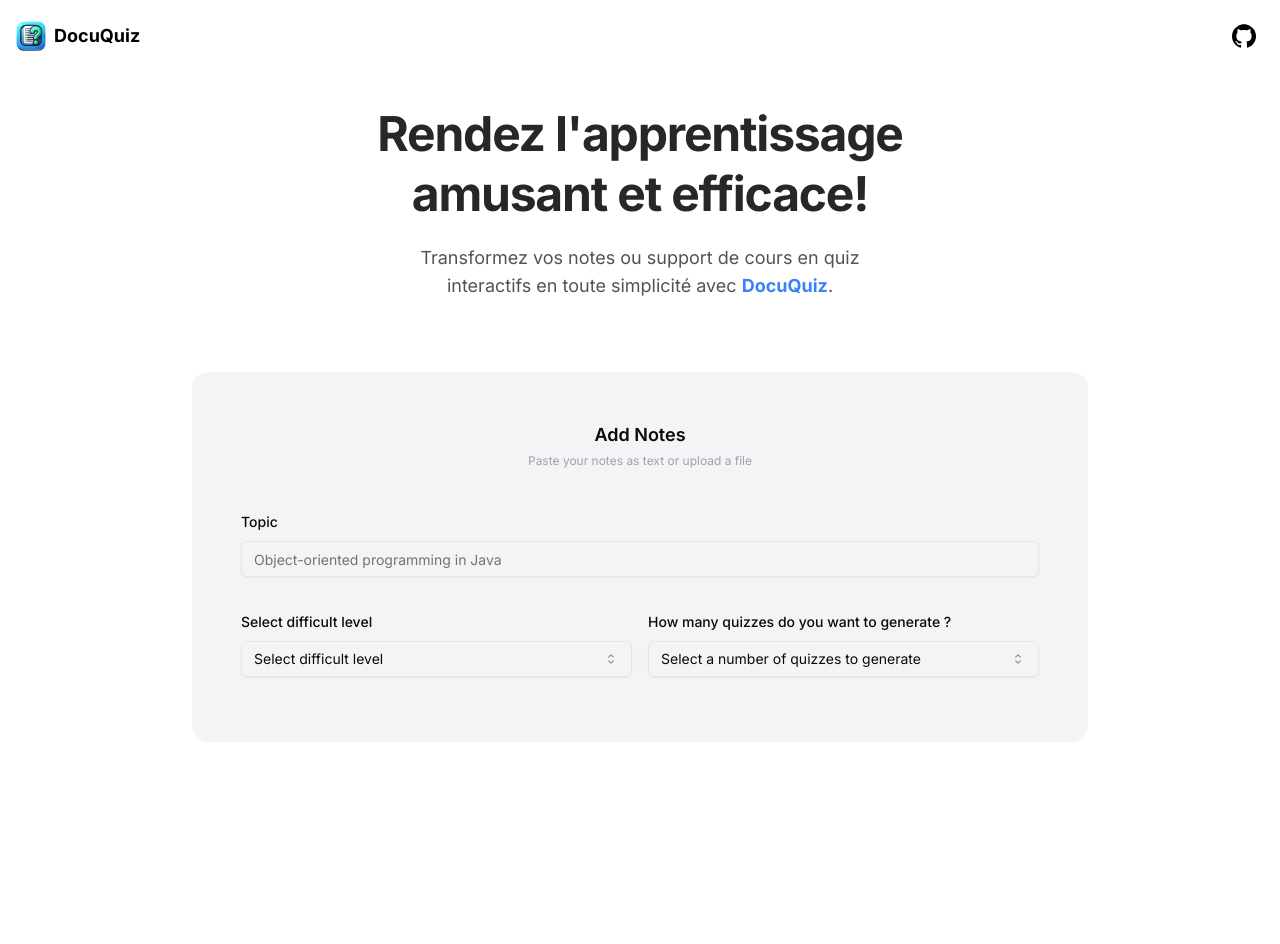
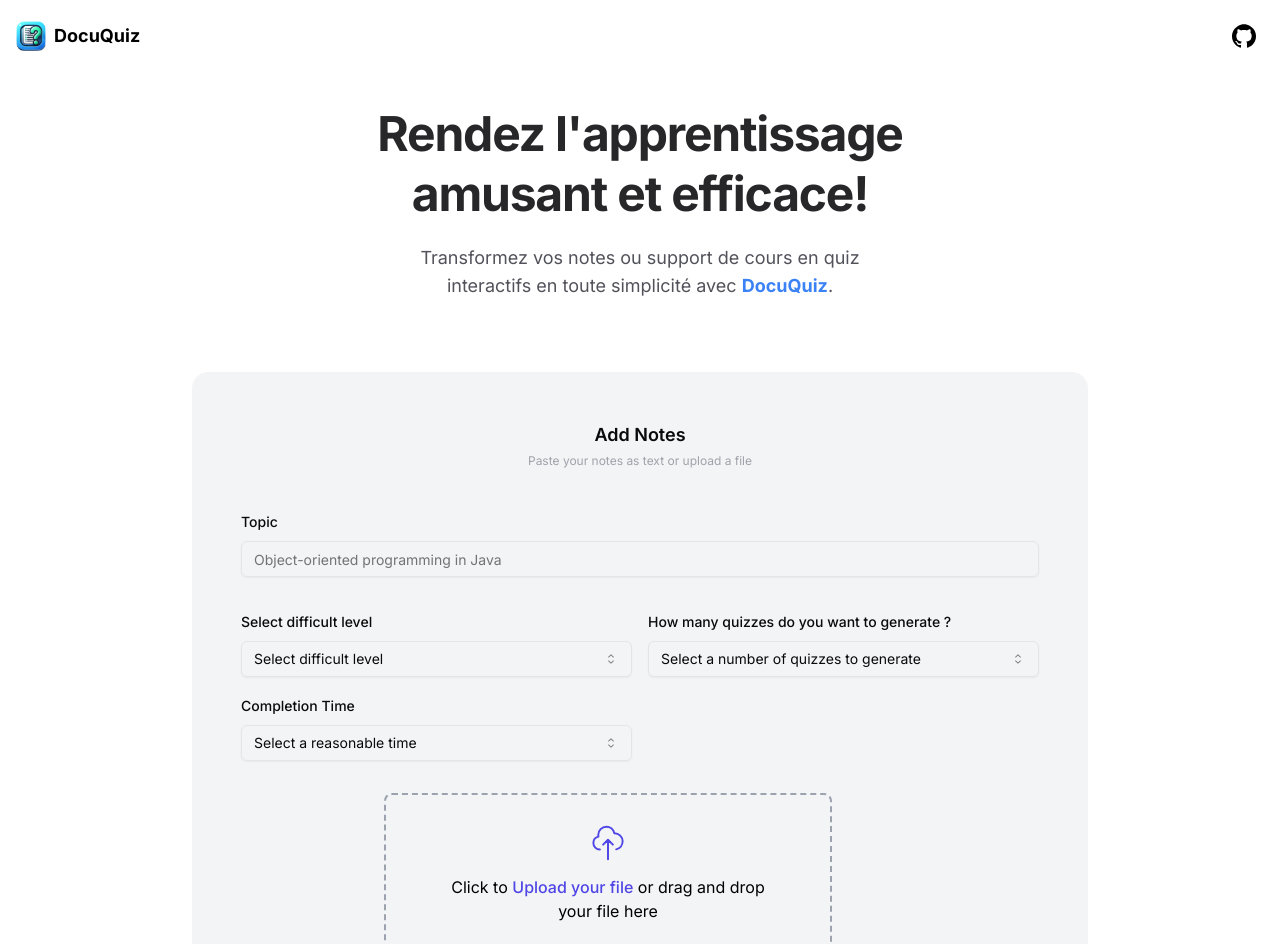
Before and after one commit to AbassHammed/DocuQuiz, a Next.js app: page / in a window 1280 px wide. Shown: the top 944 px of the page. Before the commit the page ends 800 px from the top, so only its background shows below. Built offline with nearby package versions, Linux system fonts and the light colour scheme.

Commit message:
Getting things done

```diff
--- a/package.json
+++ b/package.json
@@ -27,6 +27,7 @@
     "@radix-ui/react-toast": "^1.2.1",
     "class-variance-authority": "^0.7.0",
     "clsx": "^2.1.1",
+    "lucide-react": "^0.412.0",
     "next": "14.2.5",
     "react": "^18",
     "react-dom": "^18",
--- a/src/components/homeForm.tsx
+++ b/src/components/homeForm.tsx
@@ -2,7 +2,7 @@
 /* eslint-disable quotes */
 'use client';
 
-import { useState } from 'react';
+import { useEffect, useState } from 'react';
 
 import {
   Form,
@@ -22,6 +22,7 @@ import {
 } from '@components';
 import { zodResolver } from '@hookform/resolvers/zod';
 import pdfToText from '@lib/utils';
+import { XIcon } from 'lucide-react';
 import { useForm } from 'react-hook-form';
 import { z } from 'zod';
 
@@ -65,7 +66,22 @@ const HomeForm = () => {
   const [error, setError] = useState<Error | undefined>();
   const [generating, setGenerating] = useState(false);
 
-  const handleSelectFile = (files: FileList | null) => {
+  const convertPdfToText = async (files: File) => {
+    if (!files) {
+      toast({
+        variant: 'destructive',
+        title: 'Error loading file',
+        description: 'Make sure the file is a searchable PDF file and less than 10MB in size. ',
+      });
+      return;
+    }
+
+    await pdfToText(files)
+      .then(response => setNote(response))
+      .catch(error => setError(error));
+  };
+
+  const handleSelectFile = async (files: FileList | null) => {
     if (!files || files.length === 0) {
       return toast({
         variant: 'warn',
@@ -83,28 +99,13 @@ const HomeForm = () => {
       });
     }
     setPdfFile(file);
-  };
-
-  const convertPdfToText = async () => {
-    if (!pdfFile) {
-      toast({
-        variant: 'destructive',
-        title: 'Error loading file',
-        description: 'Make sure the file is a searchable PDF file and less than 10MB in size. ',
-      });
-      return;
-    }
-
-    await pdfToText(pdfFile)
-      .then(response => setNote(response))
-      .catch(error => setError(error));
+    await convertPdfToText(file);
   };
 
   const handleFile = async (files: FileList | null) => {
     try {
       setGenerating(true);
       handleSelectFile(files);
-      await convertPdfToText();
     } catch (error) {
       setError(error as Error);
     } finally {
@@ -198,6 +199,79 @@ const HomeForm = () => {
                   </FormItem>
                 )}
               />
+              <FormField
+                control={form.control}
+                name="time"
+                render={({ field }) => (
+                  <FormItem>
+                    <FormLabel>Completion Time</FormLabel>
+                    <Select onValueChange={field.onChange} defaultValue={field.value}>
+                      <FormControl>
+                        <SelectTrigger>
+                          <SelectValue placeholder="Select a reasonable time" />
+                        </SelectTrigger>
+                      </FormControl>
+                      <SelectContent>
+                        {quizTime.map(diff => (
+                          <SelectItem key={diff.label} value={diff.label}>
+                            {diff.label}
+                          </SelectItem>
+                        ))}
+                      </SelectContent>
+                    </Select>
+                    <FormMessage />
+                  </FormItem>
+                )}
+              />
+            </div>
+
+            <div className="mt-5">
+              <div className="max-w-lg mx-auto">
+                {!pdfFile && (
+                  <div className="max-w-md h-40 rounded-lg border-2 border-gray-400 border-dashed flex items-center justify-center">
+                    <label htmlFor="file" className="cursor-pointer text-center p-4 md:p-8">
+                      <svg
+                        className="w-10 h-10 mx-auto"
+                        viewBox="0 0 41 40"
+                        fill="none"
+                        xmlns="http://www.w3.org/2000/svg">
+                        <path
+                          d="M12.1667 26.6667C8.48477 26.6667 5.5 23.6819 5.5 20C5.5 16.8216 7.72428 14.1627 10.7012 13.4949C10.5695 12.9066 10.5 12.2947 10.5 11.6667C10.5 7.0643 14.231 3.33334 18.8333 3.33334C22.8655 3.33334 26.2288 6.19709 27.0003 10.0016C27.0556 10.0006 27.1111 10 27.1667 10C31.769 10 35.5 13.731 35.5 18.3333C35.5 22.3649 32.6371 25.7279 28.8333 26.5M25.5 21.6667L20.5 16.6667M20.5 16.6667L15.5 21.6667M20.5 16.6667L20.5 36.6667"
+                          stroke="#4F46E5"
+                          strokeWidth="2"
+                          strokeLinecap="round"
+                          strokeLinejoin="round"
+                        />
+                      </svg>
+                      <p className="mt-3 text-black max-w-xs mx-auto">
+                        Click to{' '}
+                        <span className="font-medium text-indigo-600">Upload your file</span> or
+                        drag and drop your file here
+                      </p>
+                    </label>
+                    <input
+                      id="file"
+                      type="file"
+                      className="hidden"
+                      accept="application/pdf"
+                      onChange={e => handleFile(e.target.files)}
+                    />
+                  </div>
+                )}
+
+                {pdfFile && (
+                  <div className="mt-5 bg-white p-4 rounded shadow relative">
+                    <button
+                      className="absolute top-2 right-2 text-gray-400 hover:text-gray-600"
+                      onClick={handleRemoveFile}>
+                      <XIcon size={20} />
+                    </button>
+
+                    <p className="text-lg text-gray-500 font-semibold">{pdfFile.name}</p>
+                    <p className="text-sm text-gray-500">Size: {pdfFile.size} bytes</p>
+                  </div>
+                )}
+              </div>
             </div>
           </form>
         </Form>
--- a/src/lib/utils.ts
+++ b/src/lib/utils.ts
@@ -4,8 +4,7 @@ import { ClassValue, clsx } from 'clsx';
 import { pdfjs } from 'react-pdf';
 import { twMerge } from 'tailwind-merge';
 
-// Path to the pdf.worker.js file
-pdfjs.GlobalWorkerOptions.workerSrc = `//cdnjs.cloudflare.com/ajax/libs/pdf.js/${pdfjs.version}/pdf.worker.js`;
+pdfjs.GlobalWorkerOptions.workerSrc = `//unpkg.com/pdfjs-dist@${pdfjs.version}/build/pdf.worker.min.mjs`;
 
 export function cn(...inputs: ClassValue[]) {
   return twMerge(clsx(inputs));
```
Also changed, not shown: 1 other file (tests, documents, lock files or other folders).
